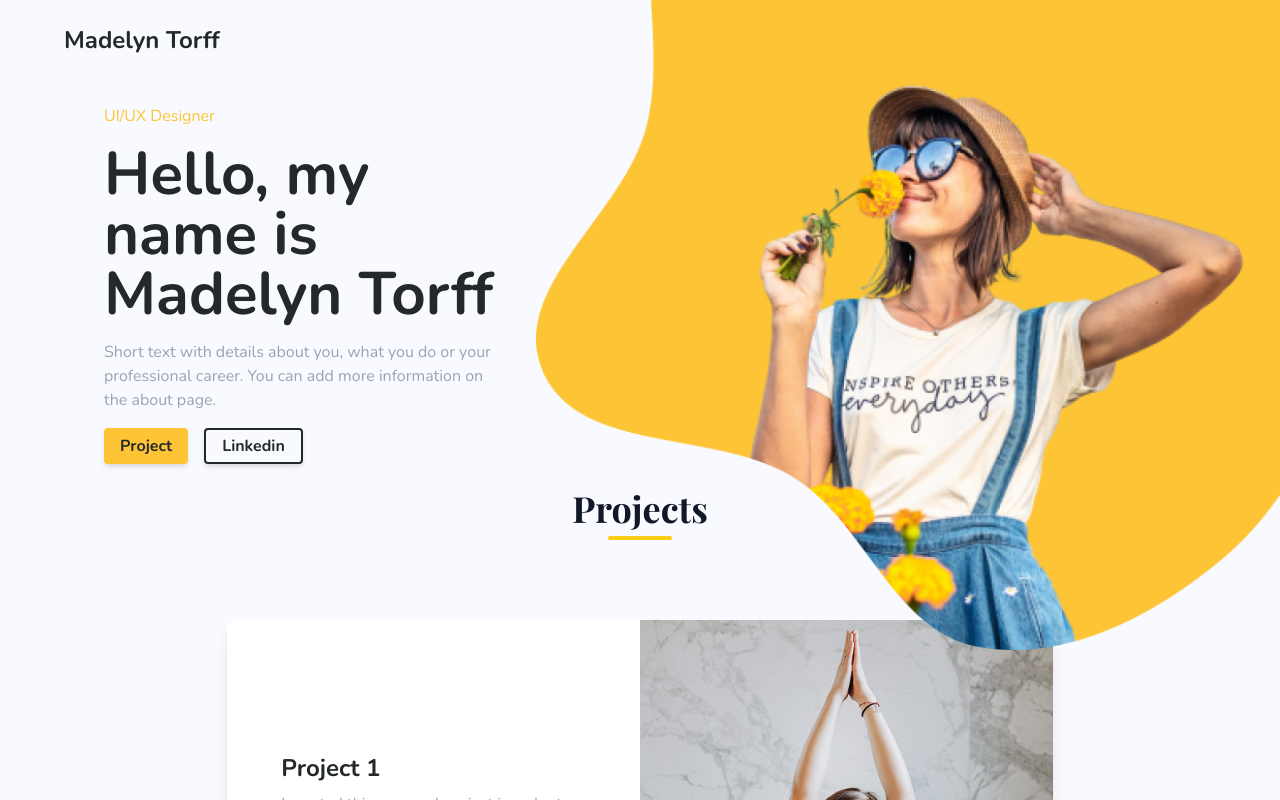
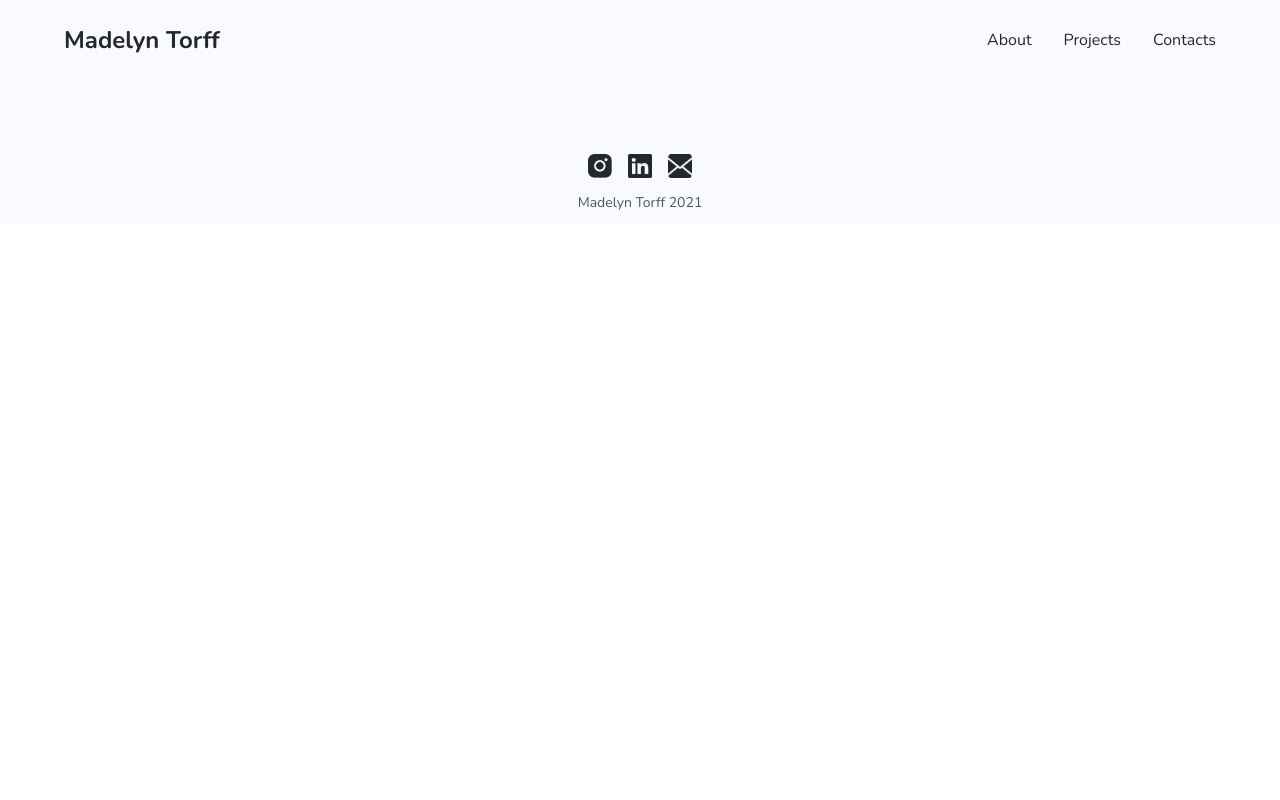
Before and after one commit to Tom-Boudeville/portfolio, a React (Create React App) app in the folder portfolio/: page /about in a window 1280 px wide. Shown: the top 800 px of the page. Built offline with nearby package versions, Linux system fonts and the light colour scheme.

Commit message:
add: page about with react-router-dom module added

```diff
--- a/portfolio/package.json
+++ b/portfolio/package.json
@@ -9,6 +9,7 @@
     "@testing-library/user-event": "^13.5.0",
     "react": "^19.2.6",
     "react-dom": "^19.2.6",
+    "react-router-dom": "^7.15.1",
     "react-scripts": "^5.0.1",
     "web-vitals": "^2.1.4"
   },
--- a/portfolio/src/App.js
+++ b/portfolio/src/App.js
@@ -1,18 +1,34 @@
+import { BrowserRouter, Routes, Route } from "react-router-dom";
 import Header from "./components/Header";
 import BackGroundImageDesign from "./components/BackGroundImageDesign";
 import PresentationPart from "./components/PresentationPart.jsx";
 import ProjectPresentationPart from "./components/ProjectPresentationPart.jsx";
 import Footer from "./components/Footer.jsx";
+import About from "./components/About";
 
 function App() {
   return (
-    <div style={{ backgroundColor: "#F9FAFF", position: "relative" }}>
+    <BrowserRouter>
+      <div style={{ backgroundColor: "#F9FAFF" }}>
+        <div className="relative max-w-[1920px] mx-auto overflow-hidden">
           <Header />
+          <Routes>
+            <Route
+              path="/"
+              element={
+                <>
                   <BackGroundImageDesign />
                   <PresentationPart />
                   <ProjectPresentationPart />
+                </>
+              }
+            />
+            <Route path="/about" element={<About />} />
+          </Routes>
           <Footer />
         </div>
+      </div>
+    </BrowserRouter>
   );
 }
 
--- /dev/null
+++ b/portfolio/src/components/About.jsx
@@ -0,0 +1,5 @@
+import React from "react";
+
+export default function About() {
+  return <></>;
+}
```
Also changed, not shown: 1 other file (tests, documents, lock files or other folders). Lines whose indentation alone changed are shown as unchanged.
